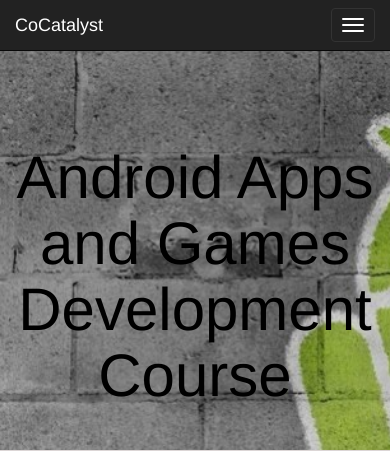
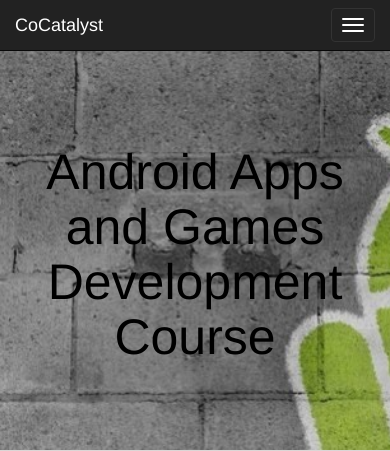
Before and after one commit to vgoel38/EmpowerK-12, a Flask app: page /android in a window 390 px wide. Shown: the top 451 px of the page. Run offline with Flask 2, Linux system fonts and the light colour scheme; a user stored in the database is signed in; some libraries are stand-ins or nearby versions.

Commit message:
some changes

```diff
--- a/project.py
+++ b/project.py
@@ -208,7 +208,7 @@ def gdisconnect():
     elif statusCode == '401':
         response = make_response(json.dumps('Current user not connected.'), 401)
         response.headers['Content-Type'] = 'application/json'
-    else:
+    elif statusCode == '400':
         response = make_response(json.dumps('Failed to revoke token for given user.'), 400)
         response.headers['Content-Type'] = 'application/json'
 
@@ -237,11 +237,11 @@ def userUnautorizedAccess():
 
 
 #User Account Details
-@app.route('/myaccount')
-def showAccountDetails():
-    if 'username' not in login_session:
-        return redirect('/login')
-    return render_template('myaccount.html', name=login_session['username'], picture=login_session['picture'], email=login_session['email'])
+# @app.route('/myaccount')
+# def showAccountDetails():
+#     if 'username' not in login_session:
+#         return redirect('/login')
+#     return render_template('myaccount.html', name=login_session['username'], picture=login_session['picture'], email=login_session['email'])
 
 
 #Memory Videos
--- a/static/common.js
+++ b/static/common.js
@@ -19,7 +19,7 @@ var navigationbar = '<nav class="navbar navbar-inverse navbar-fixed-top" role="n
                                 '<ul class="nav navbar-nav navbar-right">'+
                             '<li><a href="/courses">Courses</a></li>'+
                             '<li><a href="/webinars">Webinars</a></li>'+
-                            '<li><a href="/myaccount">My Account</a></li>'+
+                            // '<li><a href="/myaccount">My Account</a></li>'+
                             '<li><a href="/gdisconnect">Logout</a></li>'+
                           '</ul>'+
                             '</div>'+
--- a/static/styles.css
+++ b/static/styles.css
@@ -302,6 +302,7 @@ body::-webkit-scrollbar{
 #memoryDescription{
     color: white;
     text-shadow: #000 3px 2px 2px;
+    text-align: center;
 }
 #memoryVideos {
     /*background-image: url('memory3.jpg');*/
@@ -361,7 +362,8 @@ body::-webkit-scrollbar{
 @media screen and (max-width: 1200px)
 {
     #memoryVideos iframe{
-        margin-left:20%;
+        display: block;
+        margin: 0 auto;
         margin-bottom: 10%;
     }
     #memoryVideosScroll{
@@ -383,47 +385,75 @@ body::-webkit-scrollbar{
 @media screen and (max-width: 992px)
 {
     #memoryVideos iframe{
-        margin-left:12%;
+        display: block;
+        margin: 0 auto;
+        margin-bottom: 70px;
     }
-}
+}/*
 @media screen and (max-width: 770px)
 {
     #memoryVideos iframe{
-        width:400px;
-        height:300px;
-        margin-left:20%;
+        width:450px;
+        height:350px;
+        display: block;
+        margin: 0 auto;
+        margin-bottom: 70px;
     }
-}
-@media screen and (max-width: 670px)
+}*/
+/*@media screen and (max-width: 670px)
 {
     #memoryVideos iframe{
-        width:300px;
-        height:200px;
-        margin-left:25%;
+        width:350px;
+        height:250px;
+        display: block;
+        margin: 0 auto;
+        margin-bottom: 70px;
     }
-}
+}*/
 @media screen and (max-width: 570px)
 {
     #memoryVideos iframe{
-        width:300px;
-        height:200px;
-        margin-left:20%;
+        width:400px;
+        height:350px;
+        display: block;
+        margin: 0 auto;
+        margin-bottom: 70px;
     }
 }
 @media screen and (max-width: 470px)
 {
     #memoryVideos iframe{
-        width:250px;
-        height:200px;
-        margin-left:20%;
+        width:325px;
+        height:250px;
+        display: block;
+        margin: 0 auto;
+        margin-bottom: 50px;
     }
 }
 @media screen and (max-width: 410px)
 {
+    /*#memoryVideos iframe{
+        width:325px;
+        height:250px;
+        display: block;
+        margin: 0 auto;
+        margin-bottom: 50px;
+    }*/
+    #memoryCoverPic{
+        height: 450px;
+    }
+}
+@media screen and (max-width: 350px)
+{
     #memoryVideos iframe{
-        width:250px;
+        width:300px;
         height:200px;
-        margin-left:13%;
+        display: block;
+        margin: 0 auto;
+        margin-bottom: 50px;
+    }
+    #memoryCoverPic{
+        height: 500px;
     }
 }
 /*Course styling ends*/
@@ -504,6 +534,11 @@ body::-webkit-scrollbar{
     text-align: center;
 }
 
+#liveWebinar iframe{
+    display: block;
+    margin: 0 auto;
+}
+
 #webinars h2{
     width: 100%;
     text-align: center;
@@ -548,7 +583,7 @@ body::-webkit-scrollbar{
     color: black;
 }
 #androidTitle h1 {
-    font-size: 40px;
+    font-size: 50px;
     /*background: #fff;*/
     /*background: rgba(255,255,255,0.9);*/
     vertical-align: center;
@@ -593,7 +628,7 @@ body::-webkit-scrollbar{
 }
 @media(max-width:1200px) {
     #androidTitle h1 {
-        font-size: 40px;
+        font-size: 60px;
     }
 
     .featurette-divider {
@@ -615,7 +650,7 @@ body::-webkit-scrollbar{
 
 @media(max-width:991px) {
     #androidTitle h1 {
-        font-size: 105px;
+        font-size: 60px;
     }
 
     .featurette-divider {
@@ -640,6 +675,9 @@ body::-webkit-scrollbar{
 }
 
 @media(max-width:768px) {
+    #androidTitle h1 {
+        font-size: 50px;
+    }
     .container {
         margin: 0 15px;
     }
@@ -655,7 +693,7 @@ body::-webkit-scrollbar{
 
 @media(max-width:668px) {
     #androidTitle h1 {
-        font-size: 70px;
+        font-size: 50px;
     }
 
     .featurette-divider {
@@ -669,7 +707,7 @@ body::-webkit-scrollbar{
     }
 
     #androidTitle h1 {
-        font-size: 60px;
+        font-size: 50px;
     }
 }
 
--- a/templates/login.html
+++ b/templates/login.html
@@ -32,8 +32,7 @@
             data-redirecturi="postmessage"
             data-accesstype="offline"
             data-cookiepolicy="single_host_origin"
-            data-callback="signInCallback"
-            data-approvalprompt="force">
+            data-callback="signInCallback">
             </span>
             <!-- data-approvalprompt="force" -->
         </div>
--- a/templates/memory.html
+++ b/templates/memory.html
@@ -38,7 +38,7 @@
         <br>
         <div class="row">
 
-            <div class="col-lg-6 col-lg-push-3" id="videoPlayer">
+            <div class="col-lg-6 col-lg-push-3 container" id="videoPlayer">
                 <iframe id="vzvd-7043967" name="vzvd-7043967" title="vzaar video player" class="vzaar-video-player" type="text/html" width="550" height="310" frameborder="0" allowFullScreen allowTransparency="true" mozallowfullscreen webkitAllowFullScreen src="//view.vzaar.com/7043967/player"></iframe>
                 <!-- <div class="lock col-md-1 row" style="width: 100%;"><a href="static/amy.pdf" download="Random Objects/Items Test.pdf" class="col btn btn-default">Take Test</a></div>-->
             </div>
--- a/templates/webinars.html
+++ b/templates/webinars.html
@@ -23,7 +23,7 @@
         <p>Webinars are, well, online seminars. We keep holding webinars time to time so as to keep you aware of latest trends and shifts in fields not only related to our courses but other fields as well. Below you can find some upcoming seminars.</p>
     </div>
 
-    <div class="container">
+    <div id="liveWebinar" class="container">
         <iframe width="560" height="315" src="https://www.youtube.com/embed/bLv9EzT1qzE" frameborder="0" allowfullscreen></iframe>
     </div>
 
```
